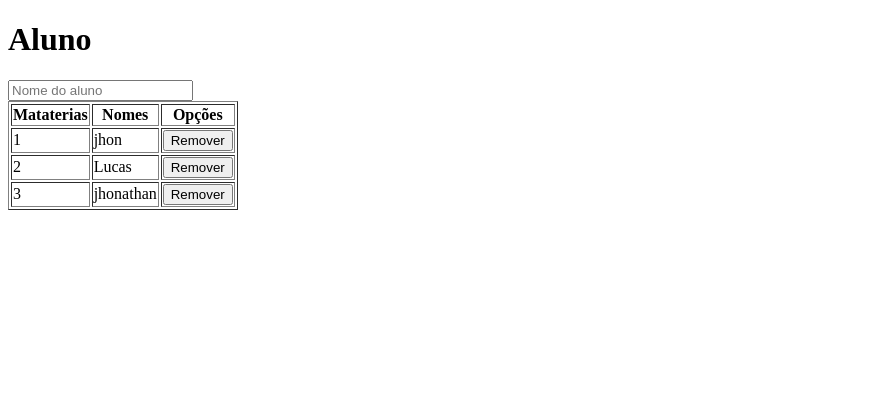
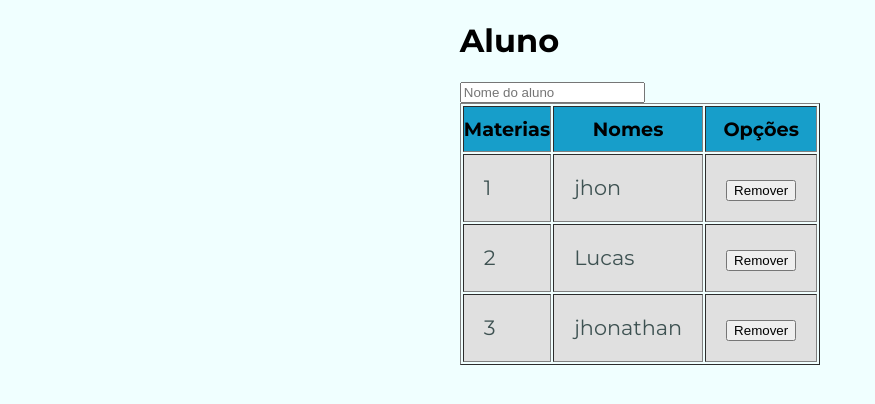
Before and after one commit to JoaoVitorResende/VueSchool, a Vue app: page / in a window 1280 px wide. Shown: the top 404 px of the page, without its empty margins (0-875 px from the left). Built offline with nearby package versions, Linux system fonts and the light colour scheme.

Commit message:
mudanças se estilo

```diff
--- a/src/App.vue
+++ b/src/App.vue
@@ -14,7 +14,39 @@ export default {
 </script>
 
 <style>
+@import url("https://fonts.googleapis.com/css?family=Montserrat:400,700");
+body{
+  background-color: azure;
+  font-family: Montserrat, sans-serif;
+  display: grid;
+  justify-content: center;
+}
+body, html{
+  margin: 0;
+  height: 100%;
+}
 #app {
-
+}
+table{
+  margin: 0;
+  padding: 0;
+  list-style-type: none;
+  width: 100%;
+}
+table tr td{
+  padding: 20px;
+  font-size: 1.3em;
+  background-color: #e0e0e0;
+  margin-bottom:2px;
+  color: #3e5252;
+}
+table thead th{
+  background-color: rgb(23, 158, 202) !important;
+  font-size: 1.2em;
+  padding: 10px 0px;
+  text-align: center;
+}
+.colPequeno{
+  width: 5%;
 }
 </style>
--- a/src/components/AlunosClass.vue
+++ b/src/components/AlunosClass.vue
@@ -5,7 +5,7 @@
    v-model="name" v-on:keyup.enter="addAluno()">
    <table border="1px">
     <thead>
-      <th>Mataterias</th>
+      <th>Materias</th>
       <th>Nomes</th>
       <th>Opções</th>
     </thead>
@@ -14,7 +14,7 @@
         <td>{{aluno.id}}</td>
         <td>{{aluno.name}}</td>
         <td>
-          <button class="btn" @click="remover()">Remover</button>
+          <button class="btn" @click="remover(aluno)">Remover</button>
         </td>
       </tr>
     </tbody>
@@ -43,6 +43,10 @@ export default {
       }
       this.alunos.push(aluno);
       this.name = "";
+    },
+    remover(aluno){
+      let indice = this.alunos.indexOf(aluno);
+      this.alunos.splice(indice, 1)
     }
   },
 }
```
